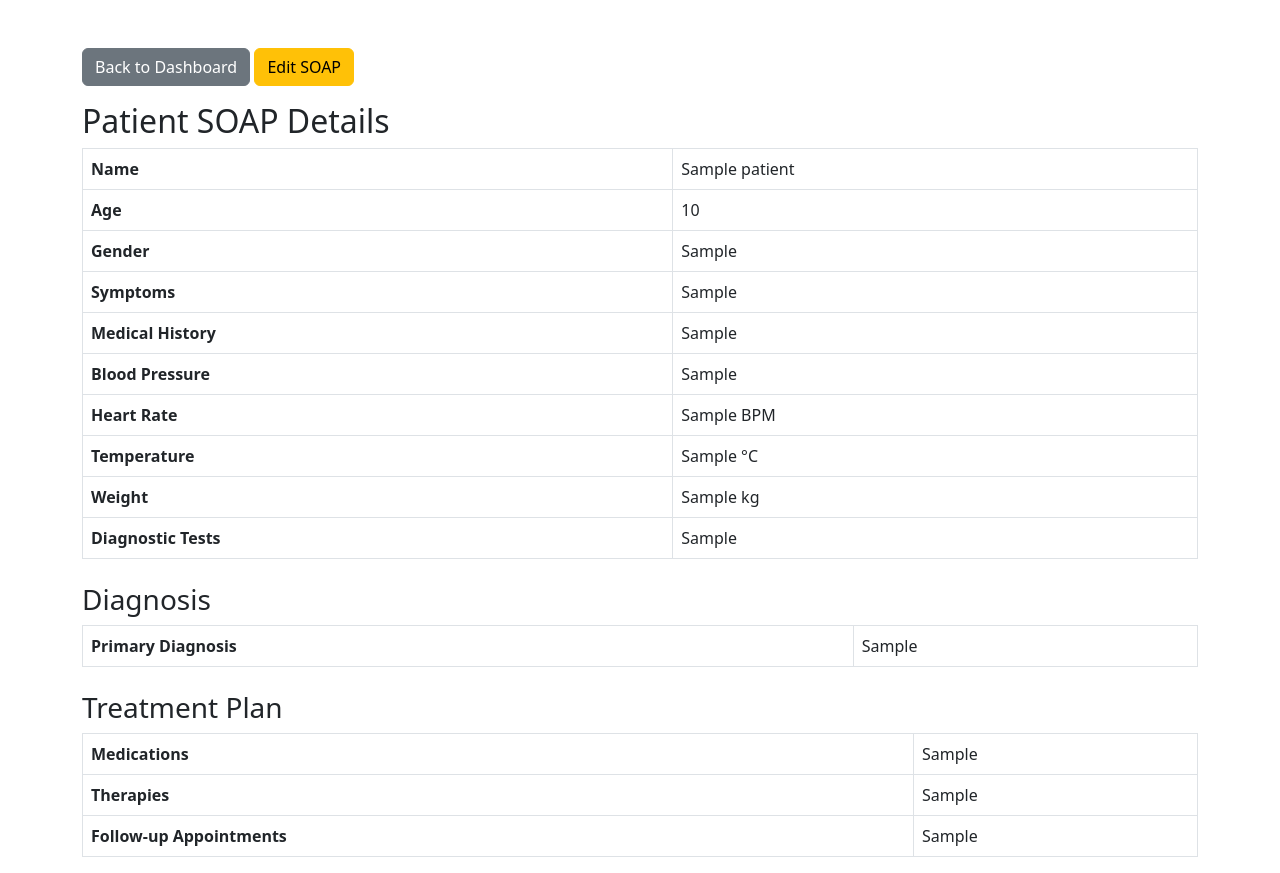
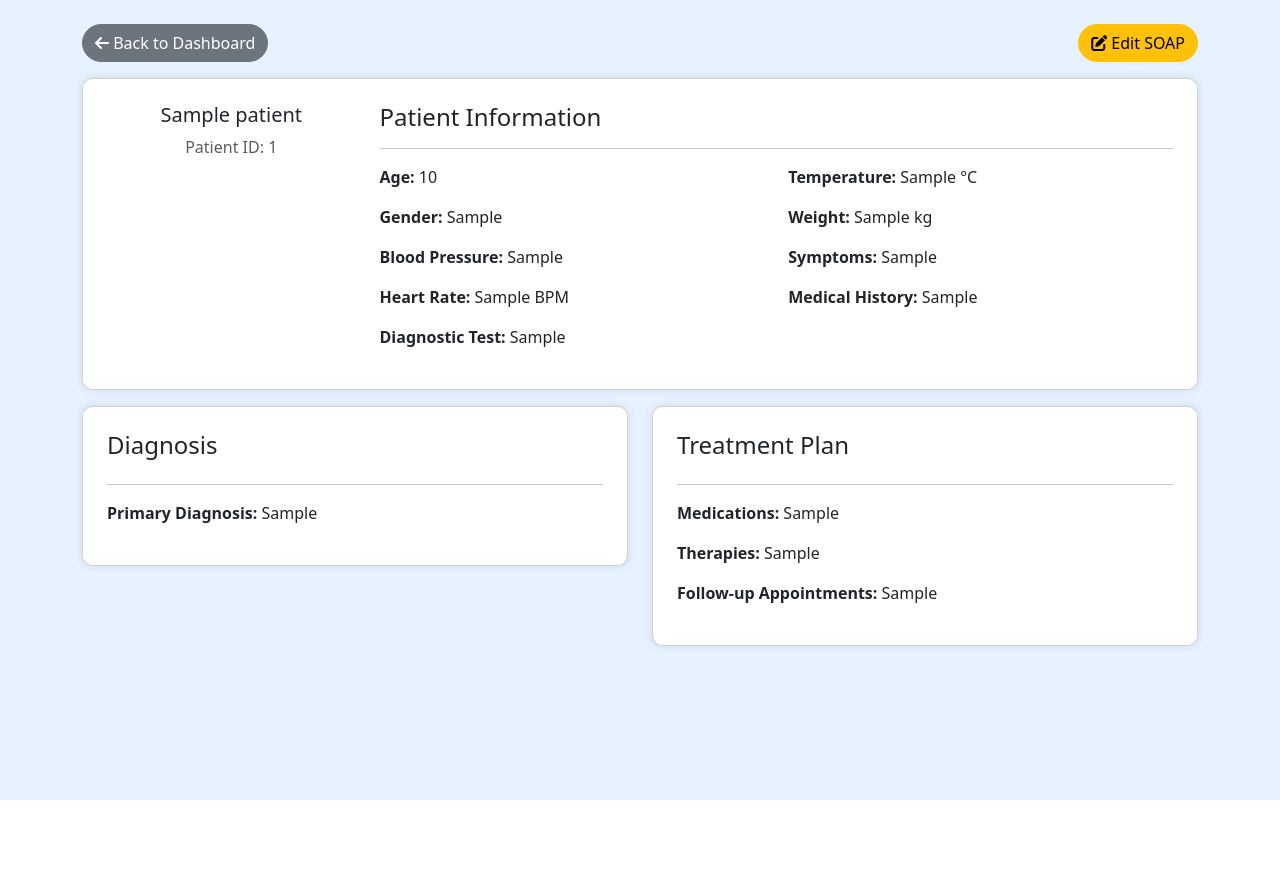
Before and after one commit to l4nzaerol/Group2_CaseStudy, a PHP site: page /view_patient.php?id=1 in a window 1280 px wide. After the commit the page ends 800 px from the top, so only its background shows below. Run offline with PHP 8.4, Linux system fonts and the light colour scheme; the visitor is signed in with stand-in values (Sample User, id 1); tables that the repository leaves empty or names only in its code hold one stand-in row (values such as "Sample post"); a stand-in replaces the project's code that opens the database connection.

Commit message:
updated_view_patient

```diff
--- a/view_patient.php
+++ b/view_patient.php
@@ -23,42 +23,85 @@ $patient = $result->fetch_assoc();
 ?>
 
 <!DOCTYPE html>
-<html>
+<html lang="en">
 <head>
+    <meta charset="UTF-8">
+    <meta name="viewport" content="width=device-width, initial-scale=1.0">
     <title>Patient SOAP Details</title>
     <link rel="stylesheet" href="https://cdn.jsdelivr.net/npm/bootstrap@5.3.0/dist/css/bootstrap.min.css">
+    <link rel="stylesheet" href="https://cdnjs.cloudflare.com/ajax/libs/font-awesome/6.0.0/css/all.min.css">
+    <style>
+        body {
+            background-color:rgb(230, 242, 255);
+        }
+        .card {
+            border-radius: 10px;
+            box-shadow: 0 0 10px rgba(0, 0, 0, 0.1);
+        }
+        .profile-img {
+            width: 80px;
+            height: 80px;
+            border-radius: 50%;
+            object-fit: cover;
+        }
+        .btn-custom {
+            border-radius: 20px;
+        }
+    </style>
 </head>
 <body>
-<div class="container mt-5">
+<div class="container mt-4">
+    <div class="d-flex justify-content-between align-items-center mb-3">
+        <a href="dashboard.php" class="btn btn-secondary btn-custom"><i class="fas fa-arrow-left"></i> Back to Dashboard</a>
+        <a href="edit_patient.php?id=<?= $patient_id ?>" class="btn btn-warning btn-custom"><i class="fas fa-edit"></i> Edit SOAP</a>
+    </div>
 
-    <a href="dashboard.php" class="btn btn-secondary mb-3">Back to Dashboard</a>
-    <a href="edit_patient.php?id=<?= $patient_id ?>" class="btn btn-warning mb-3">Edit SOAP</a>
-    <br>
-    <h2>Patient SOAP Details</h2>
-    <table class="table table-bordered">
-        <tr><th>Name</th><td><?= htmlspecialchars($patient['name']) ?></td></tr>
-        <tr><th>Age</th><td><?= $patient['age'] ?></td></tr>
-        <tr><th>Gender</th><td><?= $patient['gender'] ?></td></tr>
-        <tr><th>Symptoms</th><td><?= htmlspecialchars($patient['symptoms']) ?></td></tr>
-        <tr><th>Medical History</th><td><?= htmlspecialchars($patient['medical_history']) ?></td></tr>
-        <tr><th>Blood Pressure</th><td><?= $patient['blood_pressure'] ?></td></tr>
-        <tr><th>Heart Rate</th><td><?= $patient['heart_rate'] ?> BPM</td></tr>
-        <tr><th>Temperature</th><td><?= $patient['temperature'] ?> °C</td></tr>
-        <tr><th>Weight</th><td><?= $patient['weight'] ?> kg</td></tr>
-        <tr><th>Diagnostic Tests</th><td><?= htmlspecialchars($patient['diagnostic_tests']) ?></td></tr>
-    </table>
+    <div class="card p-4">
+        <div class="row">
+            <div class="col-md-3 text-center">
+                <h5><?= htmlspecialchars($patient['name']) ?></h5>
+                <p class="text-muted">Patient ID: <?= $patient_id ?></p>
+            </div>
+            <div class="col-md-9">
+                <h4>Patient Information</h4>
+                <hr>
+                <div class="row">
+                    <div class="col-md-6">
+                        <p><strong>Age:</strong> <?= $patient['age'] ?></p>
+                        <p><strong>Gender:</strong> <?= $patient['gender'] ?></p>
+                        <p><strong>Blood Pressure:</strong> <?= $patient['blood_pressure'] ?></p>
+                        <p><strong>Heart Rate:</strong> <?= $patient['heart_rate'] ?> BPM</p>
+                        <p><strong>Diagnostic Test:</strong> <?= $patient['diagnostic_tests'] ?></p>
+                    </div>
+                    <div class="col-md-6">
+                        <p><strong>Temperature:</strong> <?= $patient['temperature'] ?> °C</p>
+                        <p><strong>Weight:</strong> <?= $patient['weight'] ?> kg</p>
+                        <p><strong>Symptoms:</strong> <?= htmlspecialchars($patient['symptoms']) ?></p>
+                        <p><strong>Medical History:</strong> <?= htmlspecialchars($patient['medical_history']) ?></p>
+                    </div>
+                </div>
+            </div>
+        </div>
+    </div>
 
-    <h3 class="mt-4">Diagnosis</h3>
-    <table class="table table-bordered">
-        <tr><th>Primary Diagnosis</th><td><?= htmlspecialchars($patient['diagnosis']) ?></td></tr>
-    </table>
-
-    <h3 class="mt-4">Treatment Plan</h3>
-    <table class="table table-bordered">
-        <tr><th>Medications</th><td><?= htmlspecialchars($patient['medications']) ?></td></tr>
-        <tr><th>Therapies</th><td><?= htmlspecialchars($patient['therapies']) ?></td></tr>
-        <tr><th>Follow-up Appointments</th><td><?= htmlspecialchars($patient['follow_ups']) ?></td></tr>
-    </table>
+    <div class="row mt-3">
+        <div class="col-md-6">
+            <div class="card p-4">
+                <h4>Diagnosis</h4>
+                <hr>
+                <p><strong>Primary Diagnosis:</strong> <?= htmlspecialchars($patient['diagnosis']) ?></p>
+            </div>
+        </div>
+        <div class="col-md-6">
+            <div class="card p-4">
+                <h4>Treatment Plan</h4>
+                <hr>
+                <p><strong>Medications:</strong> <?= htmlspecialchars($patient['medications']) ?></p>
+                <p><strong>Therapies:</strong> <?= htmlspecialchars($patient['therapies']) ?></p>
+                <p><strong>Follow-up Appointments:</strong> <?= htmlspecialchars($patient['follow_ups']) ?></p>
+            </div>
+        </div>
+    </div>
 </div>
 </body>
 </html>
```
